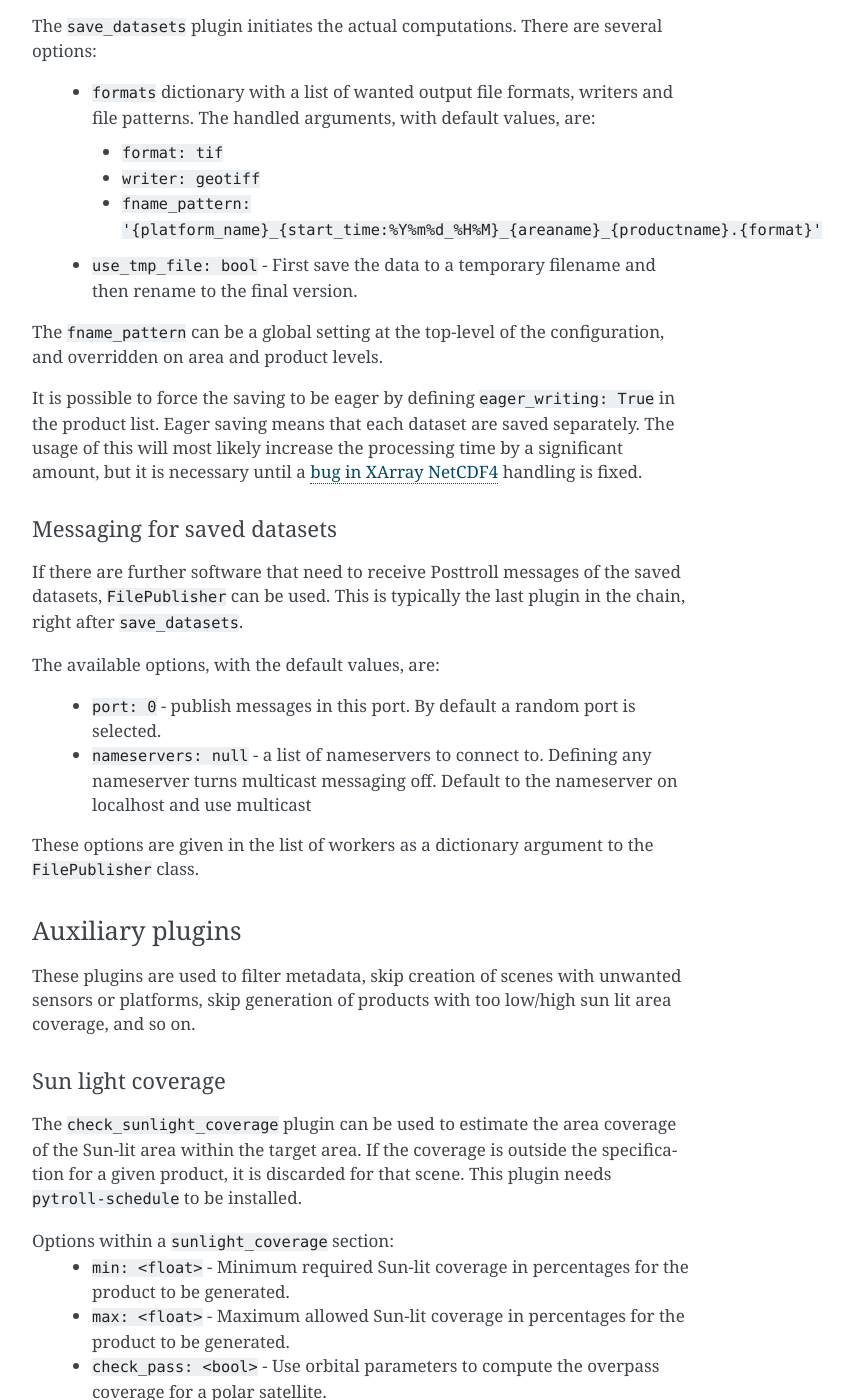
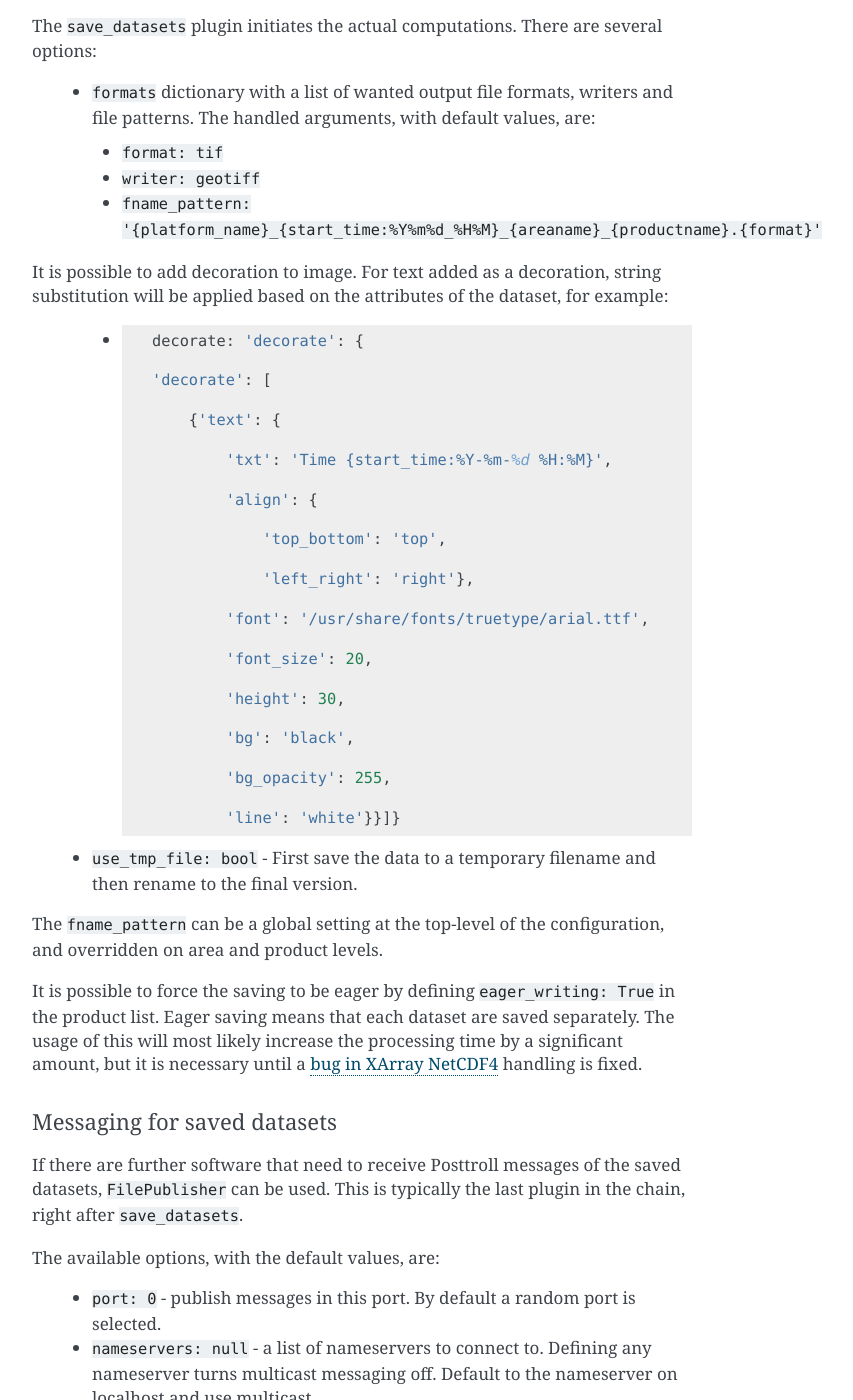
Before and after one commit to pytroll/trollflow2, a Sphinx documentation site: the page built from doc/source/index.rst, in a window 1280 px wide and 1400 px high, scrolled down 2875 px. Shown: the whole window, without its empty margins (388-1241 px from the left). Built offline with Sphinx 7.4.7, drawn with Linux system fonts in a browser that asks for light colours; some of the changed text lies outside the part shown.

Commit message:
Add example of text decoration

```diff
--- a/doc/source/index.rst
+++ b/doc/source/index.rst
@@ -149,6 +149,35 @@
   - ``format: tif``
   - ``writer: geotiff``
   - ``fname_pattern: '{platform_name}_{start_time:%Y%m%d_%H%M}_{areaname}_{productname}.{format}'``
+It is possible to add decoration to image. For text added as a decoration, string substitution will be applied based on the attributes of the dataset, for example:
+
+        - .. code-block::
+
+            decorate: 'decorate': {
+
+            'decorate': [
+
+                {'text': {
+
+                    'txt': 'Time {start_time:%Y-%m-%d %H:%M}',
+
+                    'align': {
+
+                        'top_bottom': 'top',
+
+                        'left_right': 'right'},
+
+                    'font': '/usr/share/fonts/truetype/arial.ttf',
+
+                    'font_size': 20,
+
+                    'height': 30,
+
+                    'bg': 'black',
+
+                    'bg_opacity': 255,
+
+                    'line': 'white'}}]}
  - ``use_tmp_file: bool`` - First save the data to a temporary filename
    and then rename to the final version.
 
@@ -412,6 +441,19 @@
               - format: tif
                 writer: geotiff
                 fname_pattern: "{start_time:%Y%m%d_%H%M}_{platform_name:s}_{productname:s}_{variant:s}.{format}"
+                decorate:
+                  decorate:
+                    - text:
+                        txt: "Time {start_time:%Y-%m-%d %H:%M}"
+                        align:
+                          top_bottom: top
+                          left_right: right
+                        font: /usr/share/fonts/truetype/arial.ttf
+                        font_size: 20
+                        height: 30
+                        bg: black
+                        bg_opacity: 255
+                        line: white
 
   workers:
     - fun: !!python/name:trollflow2.plugins.check_platform
```
